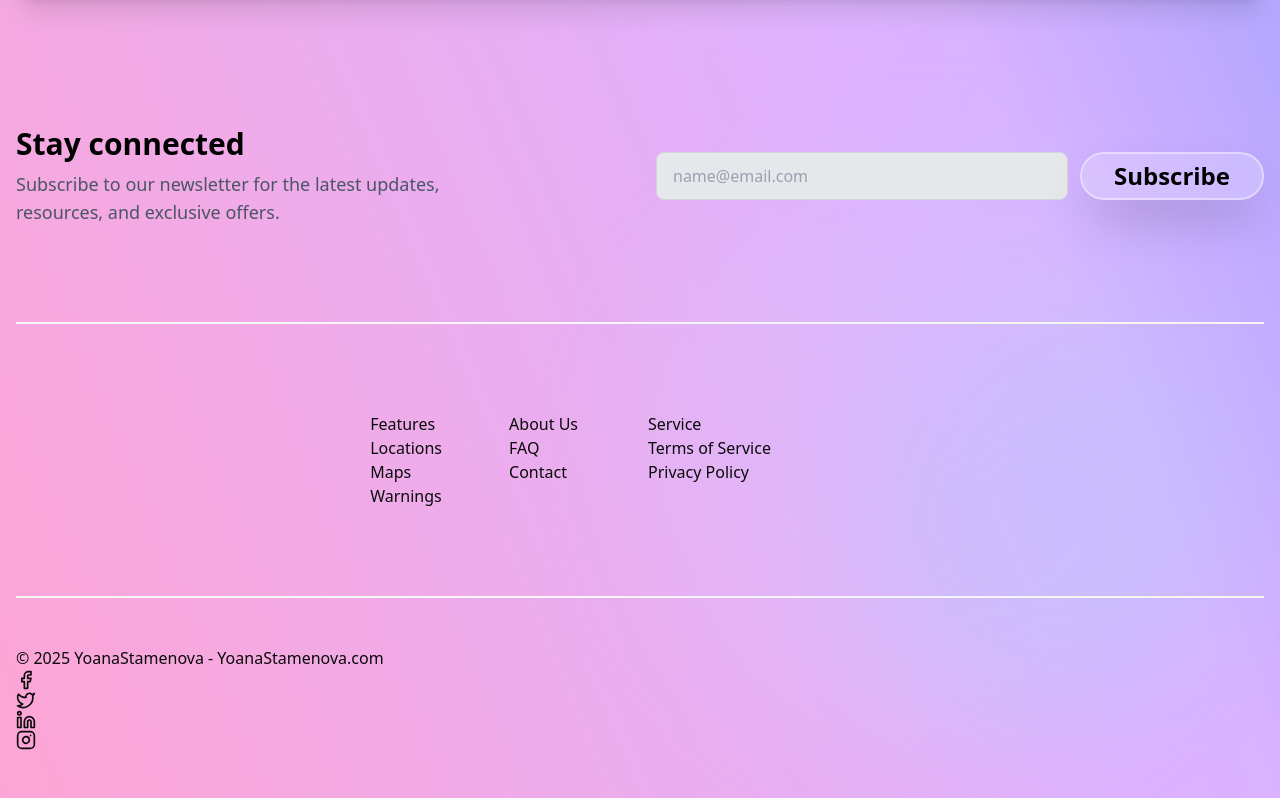
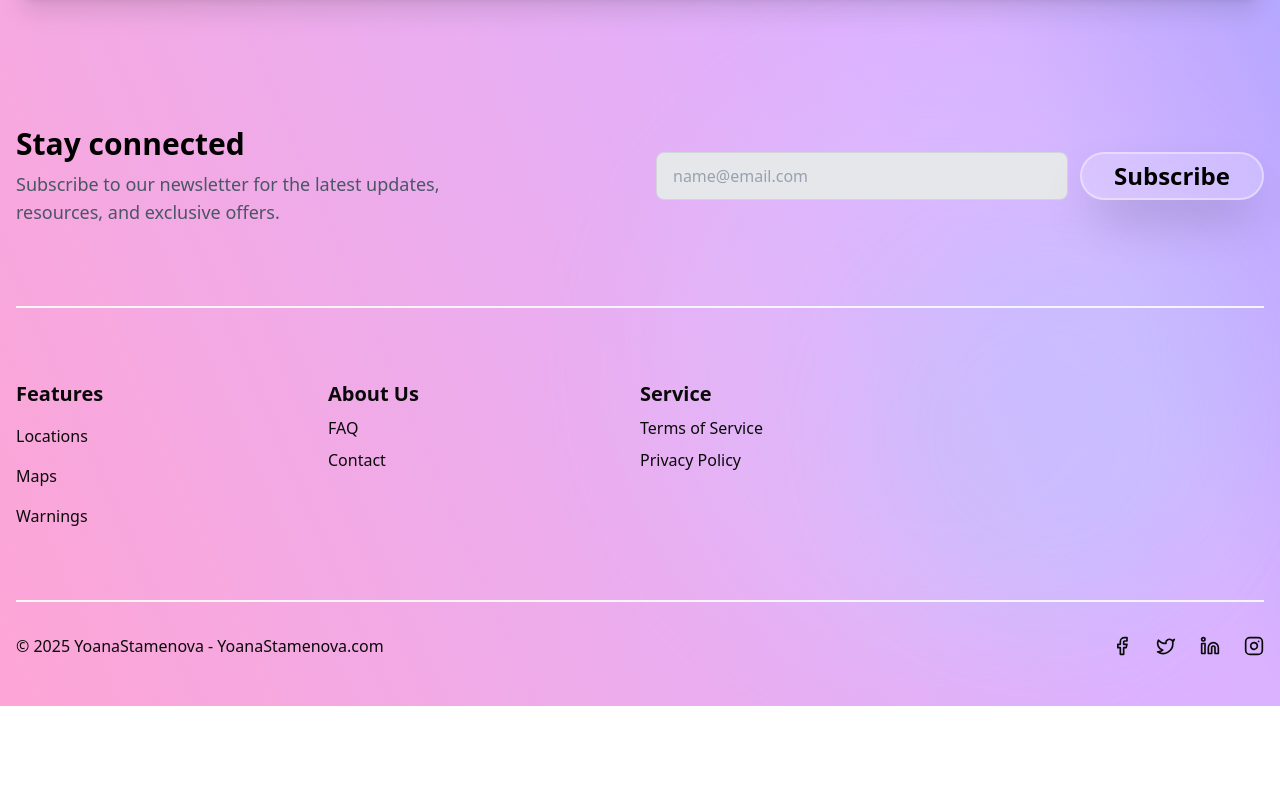
Before and after one commit to yoanastamenova/Whats-the-weather, a Next.js app: page / in a window 1280 px wide. Shown: the part 2282-3080 px from the top of the page. After the commit the page ends 2988 px from the top, so only its background shows below. Built offline with nearby package versions, Linux system fonts and the light colour scheme.

Commit message:
feat: style update footer

```diff
--- a/app/page.tsx
+++ b/app/page.tsx
@@ -240,33 +240,58 @@ export default function Page() {
               </div>
             </div>
           </div>
-          <hr className="my-12 h-0.5 border-t-0 bg-neutral-100 dark:bg-black/10" />
+          <hr className="my-8 h-0.5 border-t-0 bg-neutral-100 dark:bg-black/10" />
 
           {/* Footer Section */}
-          <nav className="flex items-center flex-col">
-            <div className="grid grid-cols-2 gap-x-4 gap-y-10 py-10 sm:grid-cols-4">
+          <nav className="flex justify-between flex-col sm:grid-cols-4">
+            <div className="grid grid-cols-2 py-10 sm:grid-cols-4 ">
               <div>
-                <h2>Features</h2>
-                <p>Locations</p>
-                <p>Maps</p>
-                <p>Warnings</p>
+                <h3 className="text-xl font-semibold">Features</h3>
+                <ul className="space-y-4">
+                <li className="mt-4">
+                  <a href="/locations"
+                  className="text-primary-foreground/80
+                  hover:text-primary-foreground inline-block
+                  transition-colors duration-200">
+                  Locations
+                  </a>
+                </li>
+                <li className="mt-2">
+                  <a href="/maps"
+                  className="text-primary-foreground/80
+                  hover:text-primary-foreground inline-block
+                  transition-colors duration-200">
+                  Maps
+                  </a>
+                </li>
+                <li className="mt-2">
+                  <a href="/warnings"
+                  className="text-primary-foreground/80
+                  hover:text-primary-foreground inline-block
+                  transition-colors duration-200">
+                  Warnings
+                  </a>
+                </li>
+                </ul>
               </div>
               <div>
-                <h2>About Us</h2>
-                <p>FAQ</p>
-                <p>Contact</p>
+                <h3 className="text-xl font-semibold">About Us</h3>
+                <p className="mt-2">FAQ</p>
+                <p className="mt-2">Contact</p>
               </div>
               <div>
-                <h2>Service</h2>
-                <p>Terms of Service</p>
-                <p>Privacy Policy</p>
+                <h3 className="text-xl font-semibold">Service</h3>
+                <p className="mt-2">Terms of Service</p>
+                <p className="mt-2">Privacy Policy</p>
               </div>
             </div>
           </nav>
 
-          <hr className="my-12 h-0.5 border-t-0 bg-neutral-100 dark:bg-black/10" />
-          <p>© 2025 YoanaStamenova - YoanaStamenova.com</p>
-          <div>
+          {/* Copyright and Socials Section */}
+          <hr className="my-8 h-0.5 border-t-0 bg-neutral-100 dark:bg-black/10" />
+          <div className="mx-auto mt-4 flex flex-col items-center justify-between gap-6 sm:flex-row">
+            <p className="font-medium">© 2025 YoanaStamenova - YoanaStamenova.com</p>
+          <div className="flex items-center gap-6">
             <a href="https://facebook.com">
               <svg
                 xmlns="http://www.w3.org/2000/svg"
@@ -297,7 +322,7 @@ export default function Page() {
                 viewBox="0 0 24 24"
                 fill="none"
                 stroke="currentColor"
-                stroke-width="2"
+                strokeWidth="2"
                 stroke-linecap="round"
                 stroke-linejoin="round"
                 className="lucide lucide-twitter transition-transform
@@ -323,7 +348,7 @@ export default function Page() {
                 viewBox="0 0 24 24"
                 fill="none"
                 stroke="currentColor"
-                stroke-width="2"
+                strokeWidth="2"
                 stroke-linecap="round"
                 stroke-linejoin="round"
                 className="lucide lucide-linkedin transition-transform hover:scale-110"
@@ -346,7 +371,7 @@ export default function Page() {
                 viewBox="0 0 24 24"
                 fill="none"
                 stroke="currentColor"
-                stroke-width="2"
+                strokeWidth="2"
                 stroke-linecap="round"
                 stroke-linejoin="round"
                 className="lucide lucide-instagram transition-transform hover:scale-110"
@@ -358,6 +383,7 @@ export default function Page() {
               </svg>
             </a>
           </div>
+          </div>
         </div>
       </div>
     </section>
```
